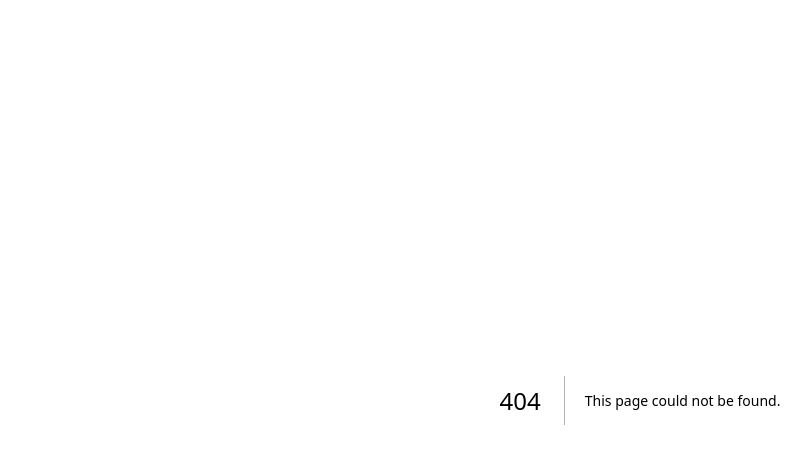
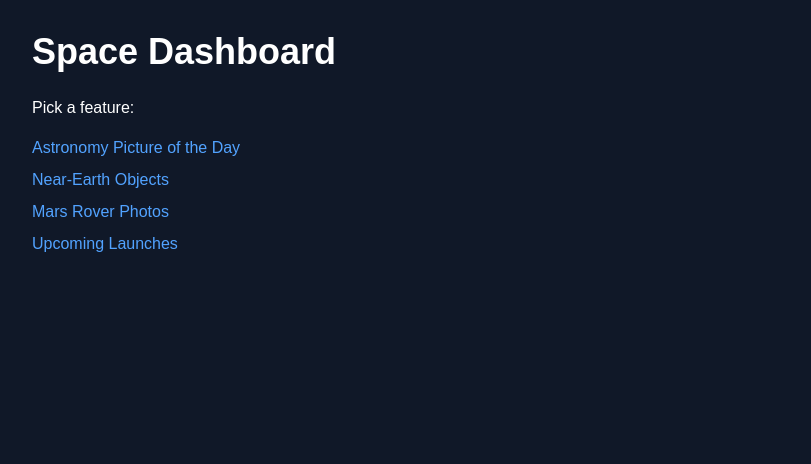
Before and after one commit to ChrisM922/space-dashboard, a Next.js app: page /dashboard in a window 1280 px wide. Before the commit this address had no page. Shown: the top 464 px of the page, without its empty margins (0-811 px from the left). Built offline with nearby package versions, Linux system fonts and the light colour scheme.

Commit message:
Add dashboard page with navigation links to space features

```diff
--- /dev/null
+++ b/src/app/dashboard/page.tsx
@@ -0,0 +1,17 @@
+// src/app/dashboard/page.tsx
+import Link from 'next/link';
+
+export default function Dashboard() {
+  return (
+    <main className="min-h-screen bg-gray-900 text-white p-8">
+      <h1 className="text-4xl font-bold mb-6">Space Dashboard</h1>
+      <p className="mb-4">Pick a feature:</p>
+      <ul className="space-y-2">
+        <li><Link href="/apod" className="text-blue-400 hover:underline">Astronomy Picture of the Day</Link></li>
+        <li><Link href="/neo" className="text-blue-400 hover:underline">Near-Earth Objects</Link></li>
+        <li><Link href="/mars" className="text-blue-400 hover:underline">Mars Rover Photos</Link></li>
+        <li><Link href="/launches" className="text-blue-400 hover:underline">Upcoming Launches</Link></li>
+      </ul>
+    </main>
+  );
+}
```
